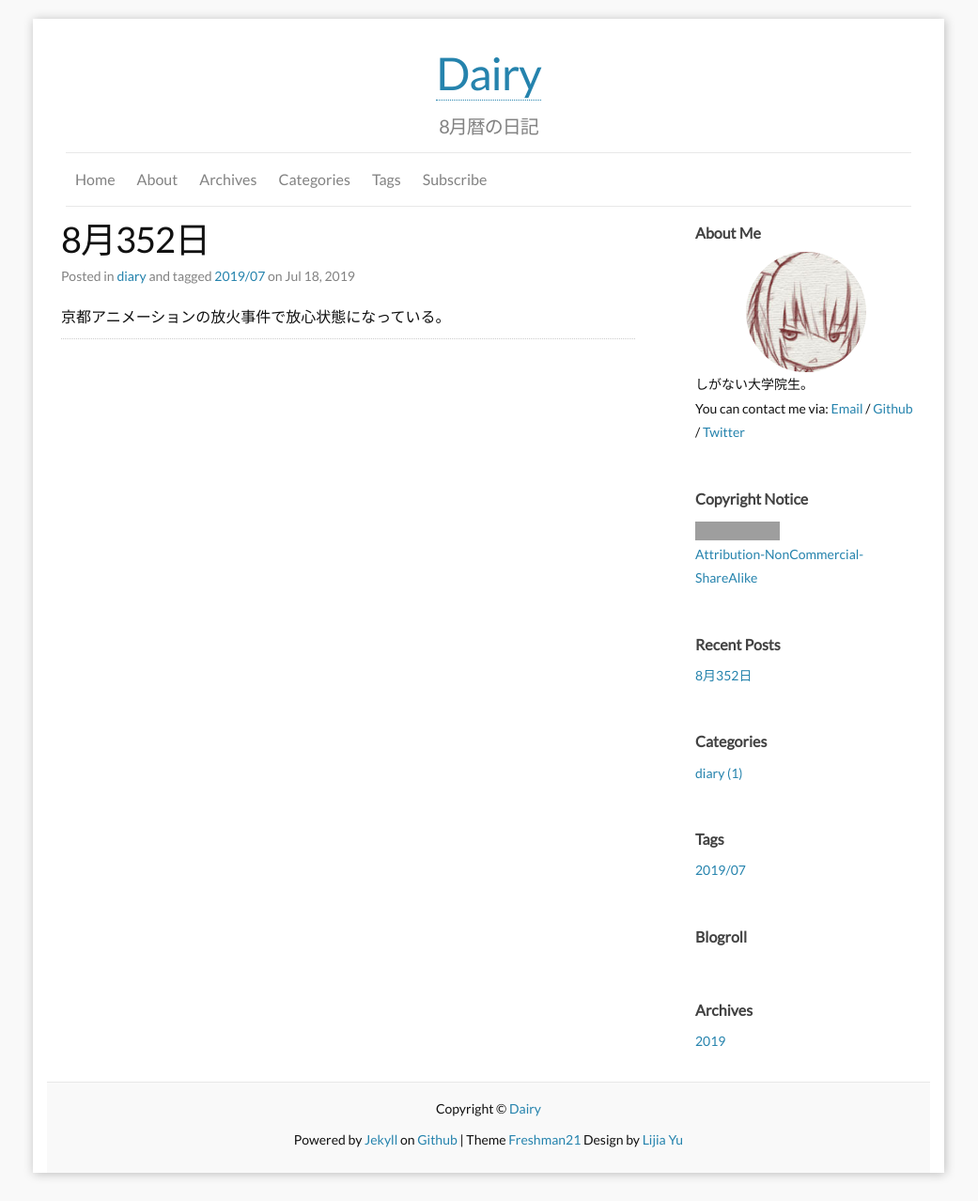
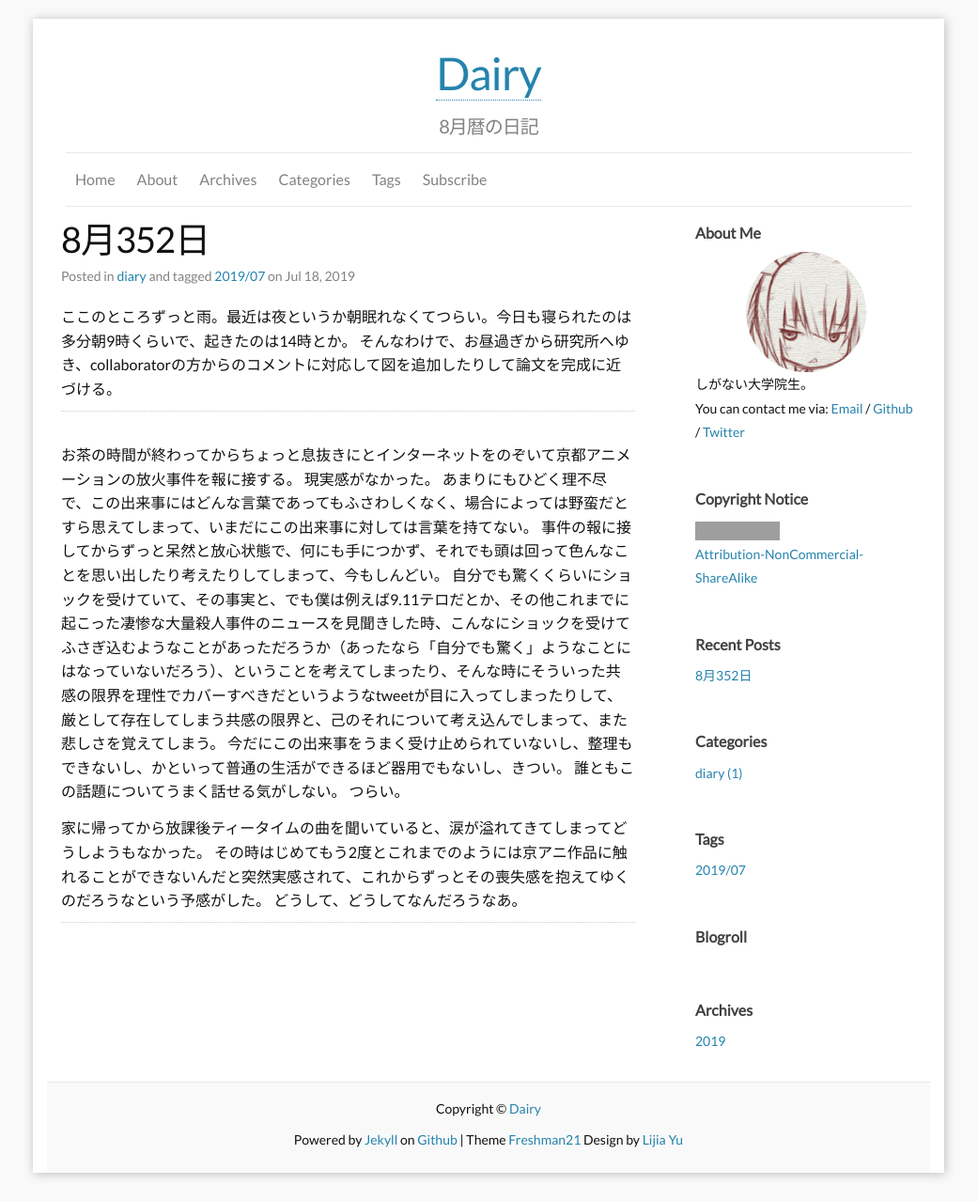
Before and after one commit to natsufuna/natsufuna.github.io, a Jekyll site: the page built from _posts/2019-07-18-diary.md, in a window 1280 px wide. Shown: the whole page at 94% size, without its empty margins (120-1161 px from the left). Built offline with Jekyll 4.4.1, drawn with Linux system fonts in a browser that asks for light colours; comment, search, counter and statistics services are not loaded; grey boxes are pictures that could not be loaded.

Commit message:
2019-07-18 diary

```diff
--- a/_posts/2019-07-18-diary.md
+++ b/_posts/2019-07-18-diary.md
@@ -9,4 +9,20 @@ tags:
 
 ---
 
-京都アニメーションの放火事件で放心状態になっている。
+ここのところずっと雨。最近は夜というか朝眠れなくてつらい。今日も寝られたのは多分朝9時くらいで、起きたのは14時とか。
+そんなわけで、お昼過ぎから研究所へゆき、collaboratorの方からのコメントに対応して図を追加したりして論文を完成に近づける。
+
+---
+
+お茶の時間が終わってからちょっと息抜きにとインターネットをのぞいて京都アニメーションの放火事件を報に接する。
+現実感がなかった。
+あまりにもひどく理不尽で、この出来事にはどんな言葉であってもふさわしくなく、場合によっては野蛮だとすら思えてしまって、いまだにこの出来事に対しては言葉を持てない。
+事件の報に接してからずっと呆然と放心状態で、何にも手につかず、それでも頭は回って色んなことを思い出したり考えたりしてしまって、今もしんどい。
+自分でも驚くくらいにショックを受けていて、その事実と、でも僕は例えば9.11テロだとか、その他これまでに起こった凄惨な大量殺人事件のニュースを見聞きした時、こんなにショックを受けてふさぎ込むようなことがあっただろうか（あったなら「自分でも驚く」ようなことにはなっていないだろう）、ということを考えてしまったり、そんな時にそういった共感の限界を理性でカバーすべきだというようなtweetが目に入ってしまったりして、厳として存在してしまう共感の限界と、己のそれについて考え込んでしまって、また悲しさを覚えてしまう。
+今だにこの出来事をうまく受け止められていないし、整理もできないし、かといって普通の生活ができるほど器用でもないし、きつい。
+誰ともこの話題についてうまく話せる気がしない。
+つらい。
+
+家に帰ってから放課後ティータイムの曲を聞いていると、涙が溢れてきてしまってどうしようもなかった。
+その時はじめてもう2度とこれまでのようには京アニ作品に触れることができないんだと突然実感されて、これからずっとその喪失感を抱えてゆくのだろうなという予感がした。
+どうして、どうしてなんだろうなあ。
```
